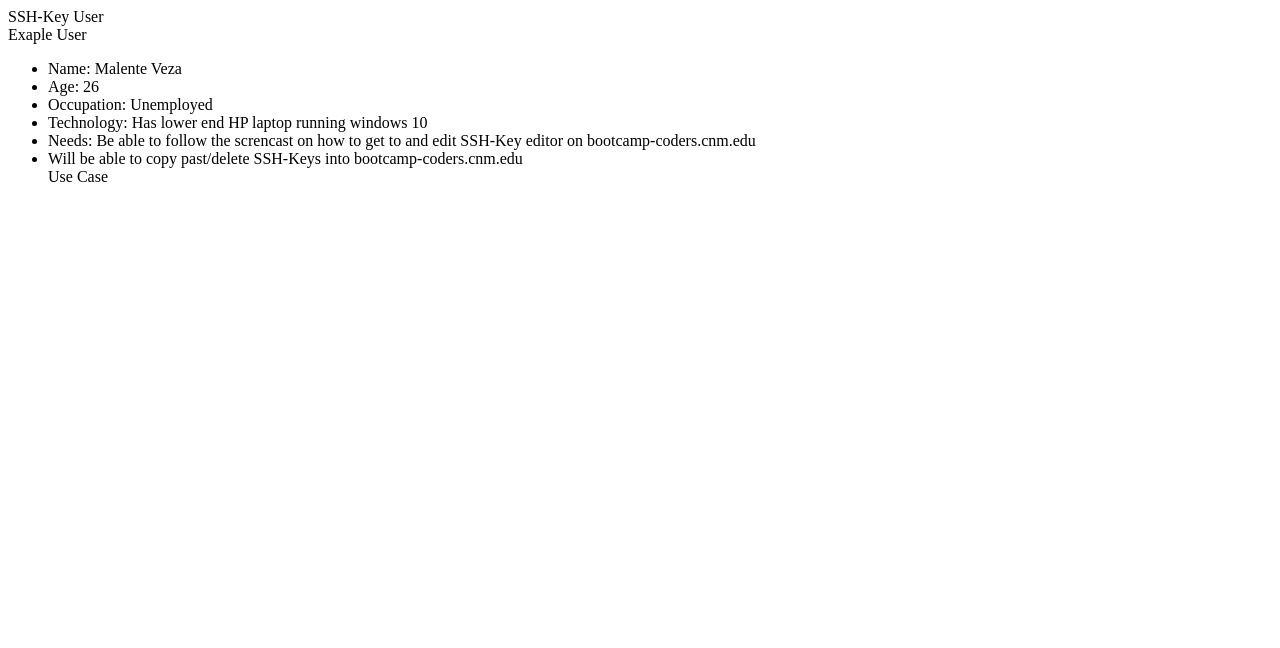
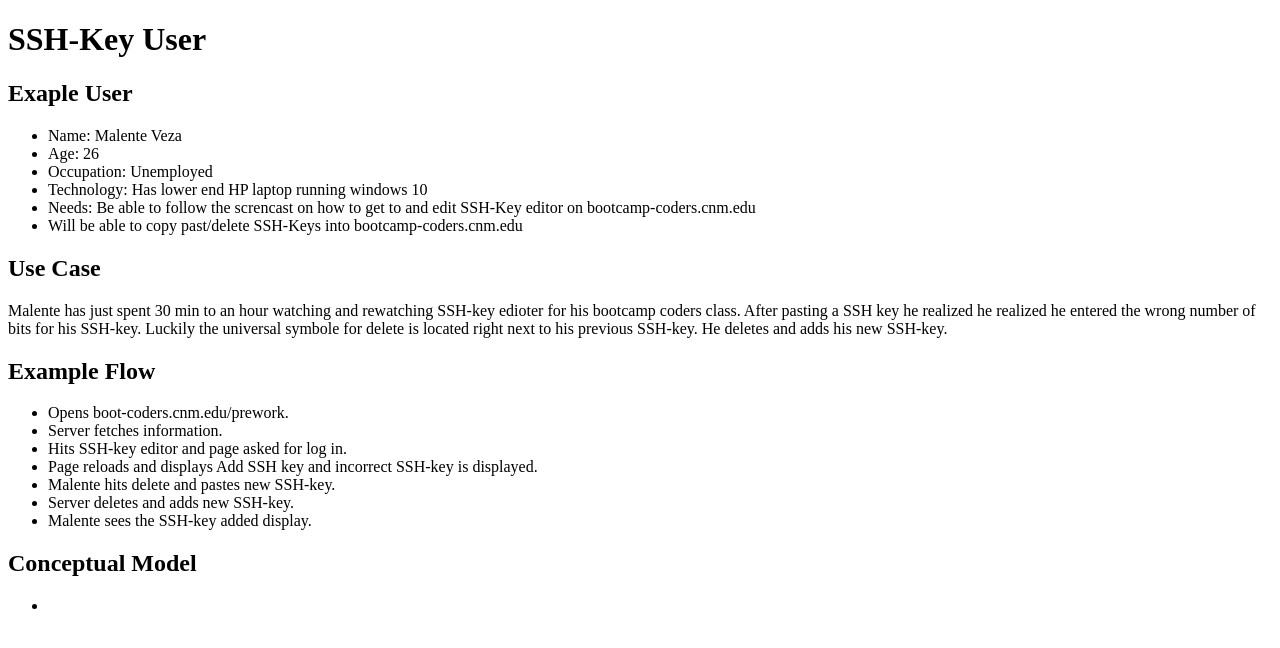
Before and after one commit to ValeMeza/bootcamp-coders-ssh-key-editor, a PHP site: page / in a window 1280 px wide. Shown: the top 648 px of the page. Run offline with PHP 8.4, Linux system fonts and the light colour scheme.

Commit message:
Example flow list added as well as conceptual model title.

```diff
--- a/index.php
+++ b/index.php
@@ -5,10 +5,10 @@
     </head>
     <title>SSH-Key Editor Example</title>
     <header>
-        SSH-Key User
+        <h1> SSH-Key User </h1>
     </header>
 <body>
-<main> Exaple User
+<main> <h2>Exaple User</h2>
     <ul>
         <li> Name: Malente Veza</li>
         <li>Age: 26</li>
@@ -16,7 +16,24 @@
         <li>Technology: Has lower end HP laptop running windows 10</li>
         <li> Needs: Be able to follow the screncast on how to get to and edit SSH-Key editor on bootcamp-coders.cnm.edu</li>
         <li>Will be able to copy past/delete SSH-Keys into bootcamp-coders.cnm.edu</li>
-        Use Case
+    </ul>
+        <h2>Use Case</h2>
+        Malente has just spent 30 min to an hour watching and rewatching SSH-key edioter for his bootcamp coders class. After pasting a SSH key he realized he realized he entered the wrong number of bits for his SSH-key. Luckily the universal symbole for delete is located right next to his previous SSH-key. He deletes and adds his new SSH-key.
+        <h2>Example Flow</h2>
+        <ul>
+            <li>Opens boot-coders.cnm.edu/prework.</li>
+            <li>Server fetches information.</li>
+            <li>Hits SSH-key editor and page asked for log in.</li>
+            <li>Page reloads and displays Add SSH key and incorrect SSH-key is displayed.</li>
+            <li>Malente hits delete and pastes new SSH-key. </li>
+            <li>Server deletes and adds new SSH-key.</li>
+            <li>Malente sees the SSH-key added display.</li>
+        </ul>
+    <h2>Conceptual Model</h2>
+    <ul>
+        <li></li>
+    </ul>
+
 
 </main>
 </body>
```
